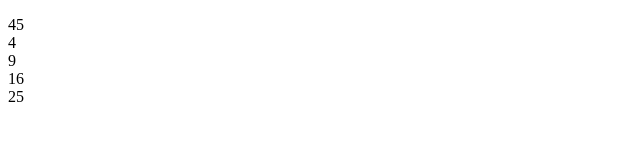
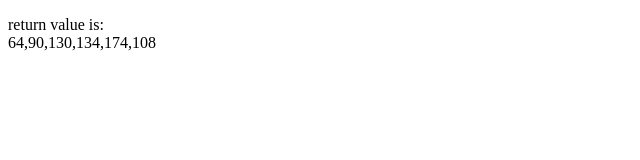
Before and after one commit to anjalisen7/jquerytraining, a plain HTML site: page array.html in a window 1280 px wide. Shown: the whole page, without its empty margins (0-640 px from the left). Drawn offline with Linux system fonts and the light colour scheme.

Commit message:
array.map()method

```diff
--- a/array.html
+++ b/array.html
@@ -4,19 +4,21 @@
     <meta charset="UTF-8">
     <meta http-equiv="X-UA-Compatible" content="IE=edge">
     <meta name="viewport" content="width=device-width, initial-scale=1.0">
-    <title>array.forEach()</title>
+    <title>array.map()</title>
 </head>
 <body>
     <p id="demo"></p>
 
     <script>
-    var txt = "";
-    var numbers = [45, 4, 9, 16, 25];
-    numbers.forEach(myFunction);
-    document.getElementById("demo").innerHTML = txt;
+
+    var numbers = [32, 45, 65, 67, 87, 54];
+
+     num2 = numbers.map(myFunction);
+     document.getElementById("demo").innerHTML =  "return value is:" +"<br>"+ num2;
+
 
     function myFunction(value, index, array) {
-      txt = txt + value + "<br>";
+      return value *2;
     }
     </script>
 
```
